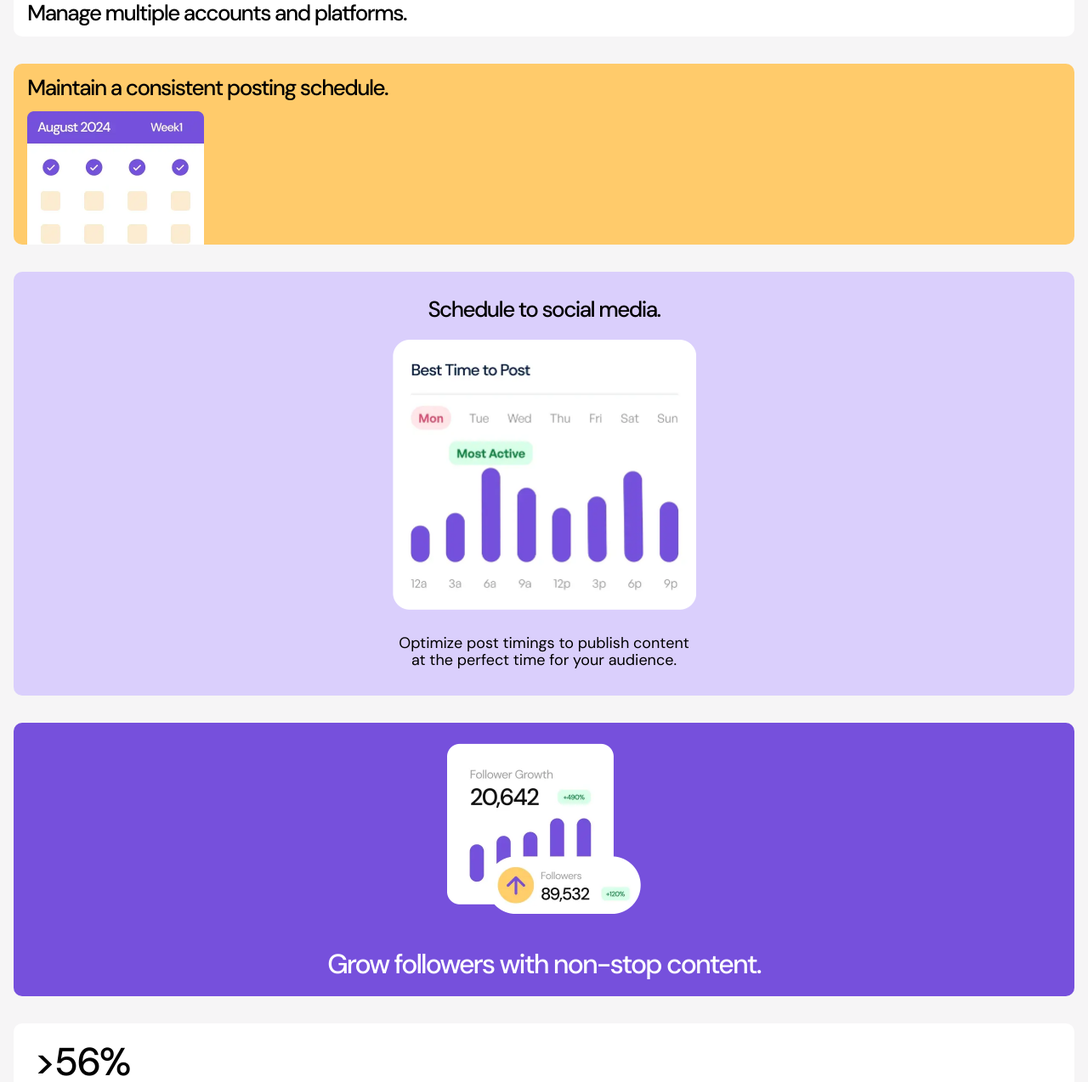
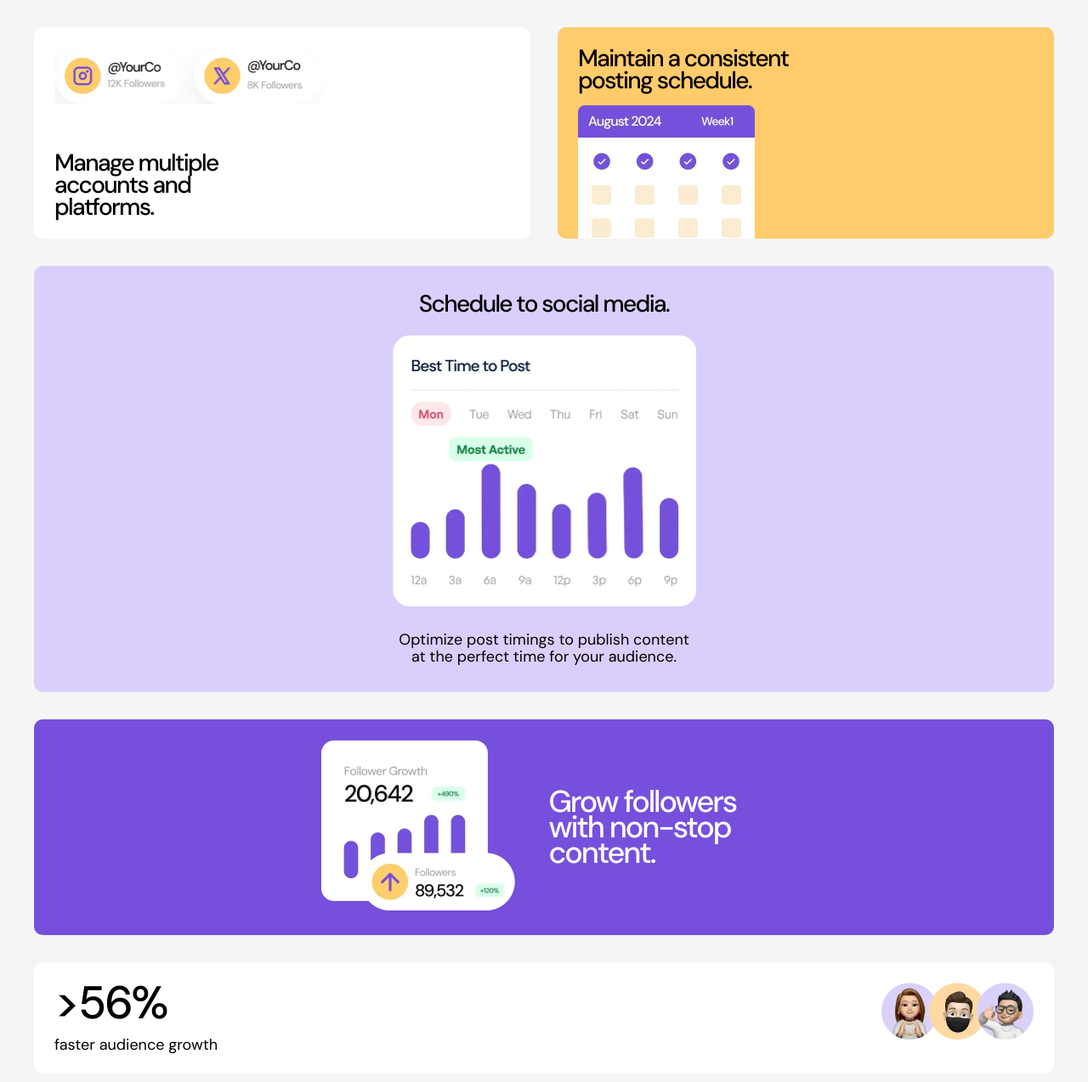
Before and after one commit to Dpal88/Bento-Grid-Main, a plain HTML site: page index.html in a window 1280 px wide. Shown: the part 376-1650 px from the top of the page at 85% size. Drawn offline with Linux system fonts and the light colour scheme.

Commit message:
cleaned up mobile css styling, & added styles for mq on tablet devices

```diff
--- a/css/styles.css
+++ b/css/styles.css
@@ -49,37 +49,120 @@ img {
         border-radius: 0.625rem;
     }
 
-    /* --------- Sets a gap for all card elements --------- */
-    .card:nth-child(1), /* selects 1st, 4th, 6th, 7th, & 8th child elements */
-    .card:nth-child(4),
-    .card:nth-child(n + 6) {
+    .card:nth-child(1) {
+        background: var(--purple);
+        justify-content: center;
+        align-items: center;
         gap: var(--spacing-300);
+        padding: var(--spacing-500) var(--spacing-400);
+
+        h1, p {
+            color: var(--white);
         }
-    .card:nth-child(2),
+
+        .img-wrapper {
+            max-width: 12rem;
+        }
+        p {
+            margin-top: var(--spacing-100);
+        }
+    }
+
+    .card:nth-child(2) {
+        background: var(--white);
+        align-items: flex-start;
+        gap: var(--spacing-200);
+        padding: var(--spacing-200);
+
+        .img-wrapper {
+            max-width: 19.75rem;
+        }
+    }
+
     .card:nth-child(3) {
+        background: var(--yellow);
         gap: var(--spacing-200);
+        padding: var(--spacing-200) var(--spacing-200) 0;
+
+        .img-wrapper {
+            max-width: 13rem;
+            max-height: 9.813rem;
         }
+    }
+
+    .card:nth-child(4) {
+        background: var(--purple-Lt);
+        align-items: center;
+        justify-content: center;
+        gap: var(--spacing-300);
+        padding: var(--spacing-400);
+
+        .img-wrapper {
+            max-width: 22.313rem;
+        }
+        p {
+            text-align: center;
+            max-width: 22.438rem;
+        }
+    }
+
     .card:nth-child(5) {
+        background: var(--purple);
+        align-items: center;
+        justify-content: center;
         gap: var(--spacing-500);
+        padding: var(--spacing-300);
+
+        .img-wrapper {
+            max-width: 14.25rem;
         }
-    /* --------- Sets padding for all card elements --------- */
-    .card:nth-child(1) {
-        padding: var(--spacing-500) var(--spacing-400);
+        h3 {
+            text-align: center;
+            color: var(--white);
+            max-width: 16.063rem;
         }
-    .card:nth-child(2) {
-        padding: var(--spacing-200);
     }
-    .card:nth-child(3) {
-        padding: var(--spacing-200) var(--spacing-200) 0;
+
+    .card:nth-child(6) {
+        background: var(--white);
+        gap: var(--spacing-300);
+        padding: var(--spacing-300);
+
+        .img-wrapper {
+            max-width: 11.188rem;
         }
-    .card:nth-child(3n + 4) { /* selects the 4th & 7th card elements */
+        div p {
+            margin-top: 0.938rem;
+        }
+    }
+
+    .card:nth-child(7) {
+        background: var(--yellow-Lt);
+        align-items: flex-start;
+        justify-content: center;
+        gap: var(--spacing-300);
         padding: var(--spacing-400);
+
+        h3 span {
+            color: var(--purple);
         }
-    .card:nth-child(5),
-    .card:nth-child(6),
+        .img-wrapper {
+            max-width: 11.875rem;
+        }
+    }
+
     .card:nth-child(8) {
+        background: var(--yellow);
+        gap: var(--spacing-300);
         padding: var(--spacing-300);
+
+        .img-wrapper {
+            max-width: 13.75rem;
+            max-height: 13.875rem;
         }
+    }
+
+
     h1 {
         font-size: 2.875rem;
         font-weight: 500;
@@ -117,98 +200,100 @@ img {
 }
 
 
-.container .card:nth-child(1) {
-    background: var(--purple);
-    justify-content: center;
-    align-items: center;
 
-    h1, p {
-        color: var(--white);
+
+
+
+/* ------------- Media Queries ------------- */
+
+/* 768px = 48rem */
+@media (width >= 48rem) {
+    .container {
+        padding: 3.25rem 2.5rem;
+        grid-template-columns: 1fr 1fr;
+        grid-template-areas:
+        " card1 card1 "
+        " card2 card3 "
+        " card4 card4 "
+        " card5 card5 "
+        " card6 card6 "
+        " card7 card8 "
+        ;
+
+        .card:nth-child(1) {
+            grid-area: card1;
+            height: 20.25rem;
         }
 
-    .img-wrapper {
-        max-width: 12rem;
-    }
-    p {
-        margin-top: var(--spacing-100);
+        .card:nth-child(2) {
+            grid-area: card2;
+            justify-content: space-between;
+            padding: var(--spacing-300);
+
+            h2 {
+                max-width: 13rem;
             }
         }
 
-.container .card:nth-child(2) {
-    background: var(--white);
-    align-items: flex-start;
+        .card:nth-child(3) {
+            grid-area: card3;
+            padding: var(--spacing-300) var(--spacing-300) 0;
 
-    .img-wrapper {
-        max-width: 19.75rem;
+            h2 {
+                max-width: 15.688rem;
             }
         }
 
-.container .card:nth-child(3) {
-    background: var(--yellow);
+        .card:nth-child(4) {
+            grid-area: card4;
+        }
 
-    .img-wrapper {
-        max-width: 13rem;
-        max-height: 9.813rem;
+        .card:nth-child(5) {
+            grid-area: card5;
+            flex-direction: row;
+
+            h3 {
+                text-align: start;
             }
         }
 
-.container .card:nth-child(4) {
-    background: var(--purple-Lt);
-    align-items: center;
-    justify-content: center;
+        .card:nth-child(6) {
+            grid-area: card6;
+            flex-direction: row;
+            justify-content: space-between;
+        }
 
-    .img-wrapper {
-        max-width: 22.313rem;
+        .card:nth-child(7) {
+            grid-area: card7;
+            padding: var(--spacing-300);
         }
-    p {
-        text-align: center;
-        max-width: 22.438rem;
+
+        .card:nth-child(8) {
+            grid-area: card8;
+        }
+
+        h1 {
+            font-size: 3.375rem;
+        }
+        h2 {
+            font-size: 1.75rem;
+            line-height: 1.625rem;
+            letter-spacing: -0.105rem;
+        }
+        h3 {
+            font-size: 2.25rem;
+            line-height: 1.875rem;
+            letter-spacing: -0.135rem;
+        }
+        h4 {
+            font-size: 3.375rem;
+            line-height: 3rem;
+            letter-spacing: -0.135rem;
+        }
     }
 }
 
-.container .card:nth-child(5) {
-    background: var(--purple);
-    align-items: center;
-    justify-content: center;
+/* 1280px = 80rem */
+@media (width >= 1280) {
 
-    .img-wrapper {
-        max-width: 14.25rem;
 }
-    h3 {
-        text-align: center;
-        color: var(--white);
-    }
-}
-
-.container .card:nth-child(6) {
-    background: var(--white);
-
-    .img-wrapper {
-        max-width: 11.188rem;
-    }
-    div p {
-        margin-top: 0.938rem;
-    }
-}
-
-.container .card:nth-child(7) {
-    background: var(--yellow-Lt);
-    align-items: flex-start;
-    justify-content: center;
-
-    h3 span {
-        color: var(--purple);
-    }
-    .img-wrapper {
-        max-width: 11.875rem;
-    }
-}
-
-.container :nth-child(8) {
-    background: var(--yellow);
-
-    .img-wrapper {
-        max-width: 13.75rem;
-        max-height: 13.875rem;
-    }
-}
--- a/index.html
+++ b/index.html
@@ -83,7 +83,7 @@
 
   <div class="attribution">
     Challenge by <a href="https://www.frontendmentor.io?ref=challenge">Frontend Mentor</a>.
-    Coded by <a href="#">Your Name Here</a>.
+    Coded by <a href="#">Dominic Palomino</a>.
   </div>
 </body>
 </html>
```
Lines whose indentation alone changed are shown as unchanged.
